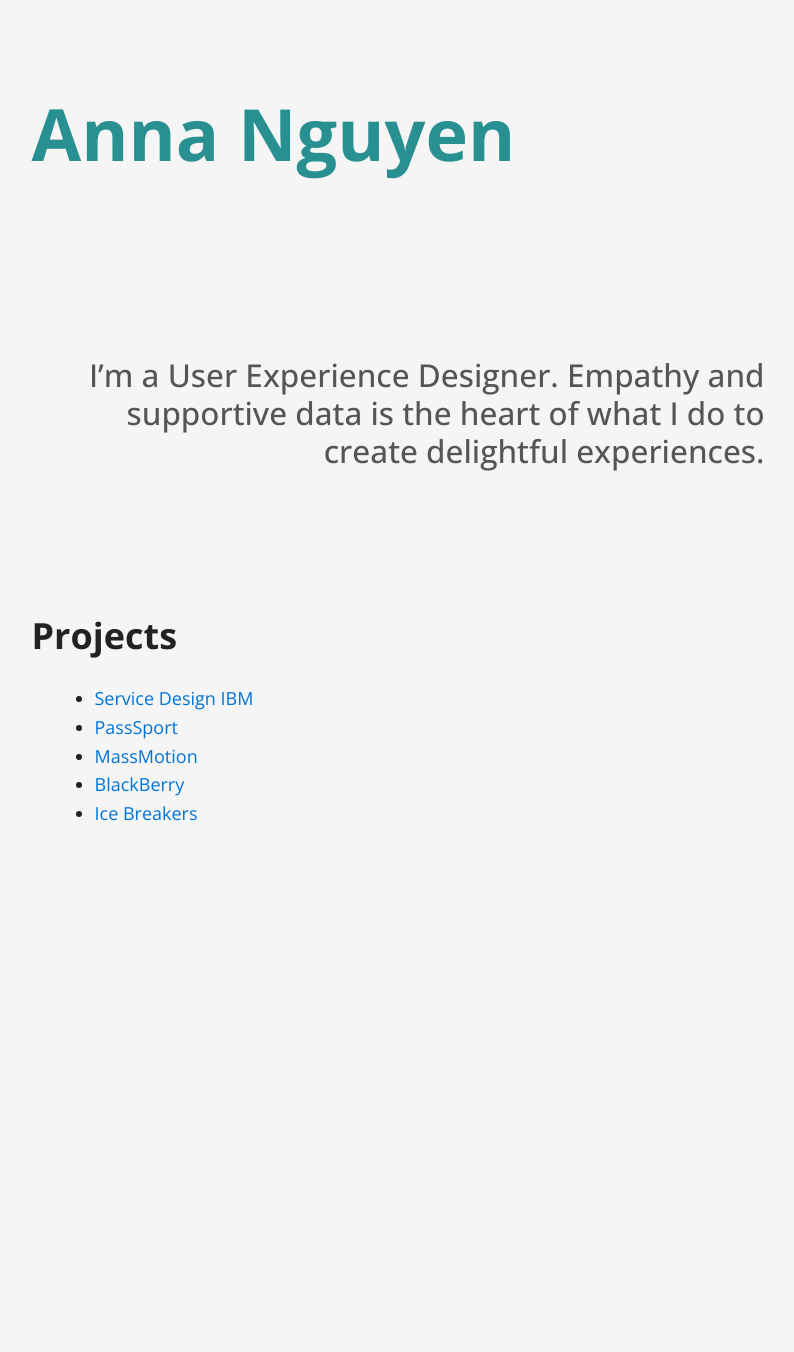
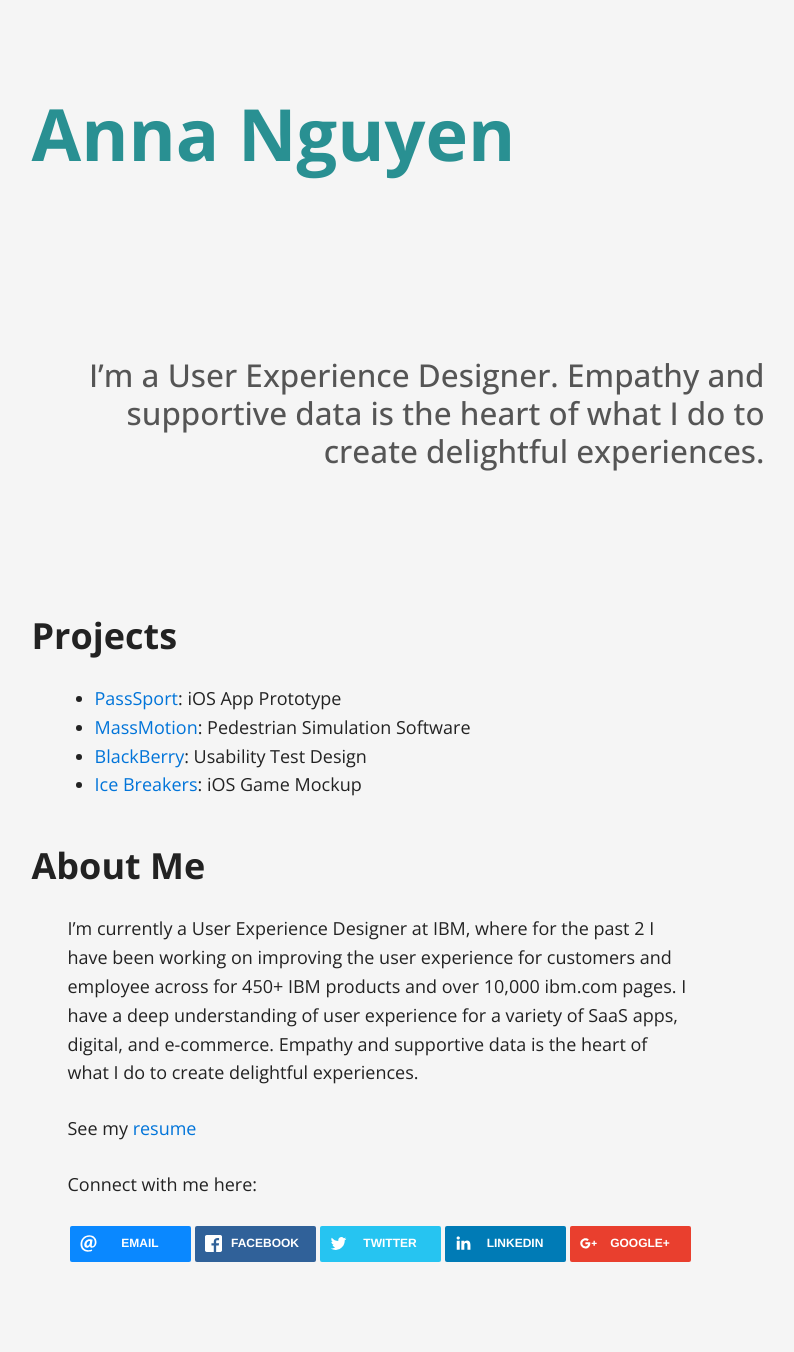
Before and after one commit to wailingwombat/wailingwombat.github.io, a Jekyll site: the page built from index.md, in a window 1280 px wide. Shown: the whole page, without its empty margins (260-1054 px from the left). Built offline with Jekyll 4.4.1, drawn with Linux system fonts in a browser that asks for light colours; nearby versions of some CDN libraries; our own code applies the rules of GitHub Pages for plain Markdown files; before the commit the page ends 918 px from its top, so only the background shows below that.

Commit message:
updating front page

```diff
--- a/index.md
+++ b/index.md
@@ -6,8 +6,17 @@
 
 ### Projects
 
-- [Service Design IBM](/projects/ibm)
-- [PassSport](/projects/pass-sport)
-- [MassMotion](/projects/massmotion)
-- [BlackBerry](/projects/blackberry)
-- [Ice Breakers](/projects/ice-breakers)
+- [PassSport](/projects/pass-sport): iOS App Prototype
+- [MassMotion](/projects/massmotion): Pedestrian Simulation Software
+- [BlackBerry](/projects/blackberry): Usability Test Design
+- [Ice Breakers](/projects/ice-breakers): iOS Game Mockup
+
+
+### About Me
+I'm currently a User Experience Designer at IBM, where for the past 2 I have been working on improving the user experience for customers and employee across for 450+ IBM products and over 10,000 ibm.com pages. I have a deep understanding of user experience for a variety of SaaS apps, digital, and e-commerce. Empathy and supportive data is the heart of what I do to create delightful experiences.
+
+See my [resume](/resume.pdf)
+
+Connect with me here:
+
+{% include sharing.html %}
```
Also changed, not shown: 1 other file.
